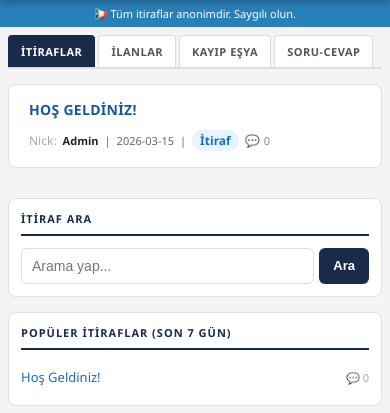
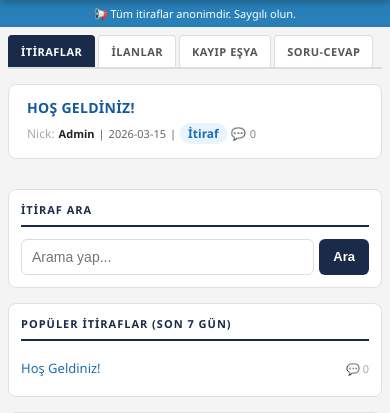
Before and after one commit to medipolitiraf/medipol-itiraf, a Flask app: page / in a window 390 px wide. Shown: the part 68-481 px from the top of the page. Run offline with Flask 3, Linux system fonts and the light colour scheme; data comes from the database, SQL or seed files in the repository; data that the repository does not hold is empty.

Commit message:
Tighten mobile card spacing: less gap, smaller title margin
Co-Authored-By: Claude Sonnet 4.6 <noreply@anthropic.com>

```diff
--- a/static/css/style.css
+++ b/static/css/style.css
@@ -874,10 +874,10 @@ footer a { color: #90b8e8; }
     .duyuru { font-size: 11px; padding: 6px 10px; }
     .container { padding: 0 8px; margin: 8px auto; }
 
-    .itiraf-card { padding: 16px 16px 16px 20px; border-radius: 8px; }
-    .itiraf-baslik { font-size: 14px; }
+    .itiraf-card { padding: 14px 14px 14px 18px; border-radius: 8px; }
+    .itiraf-baslik { font-size: 14px; margin-bottom: 5px; }
     .itiraf-icerik { font-size: 12px; -webkit-line-clamp: 2; }
-    .itiraf-meta { font-size: 11px; gap: 6px; }
+    .itiraf-meta { font-size: 11px; gap: 4px; }
 
     .tab-btn { padding: 8px 12px; font-size: 11px; }
 
```
